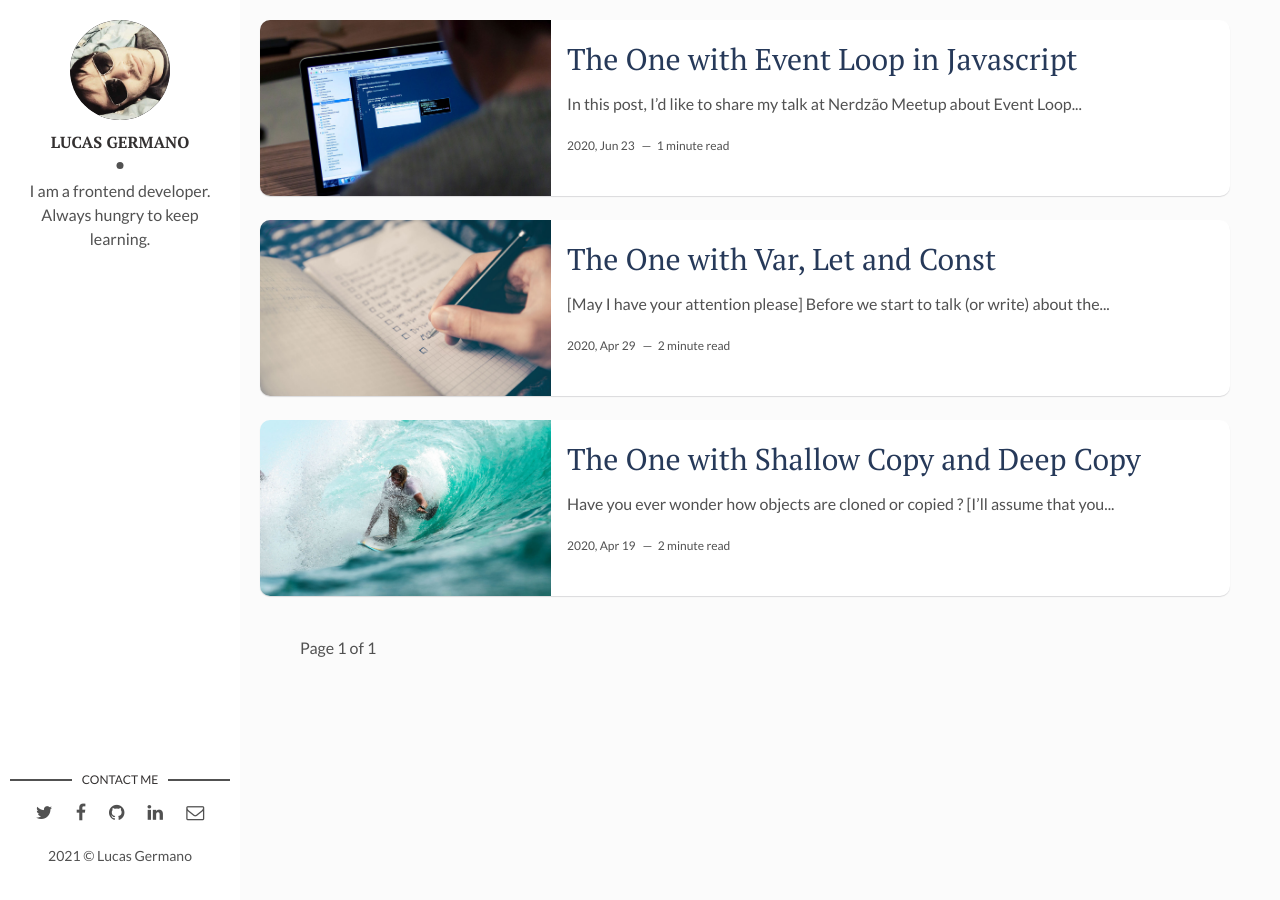
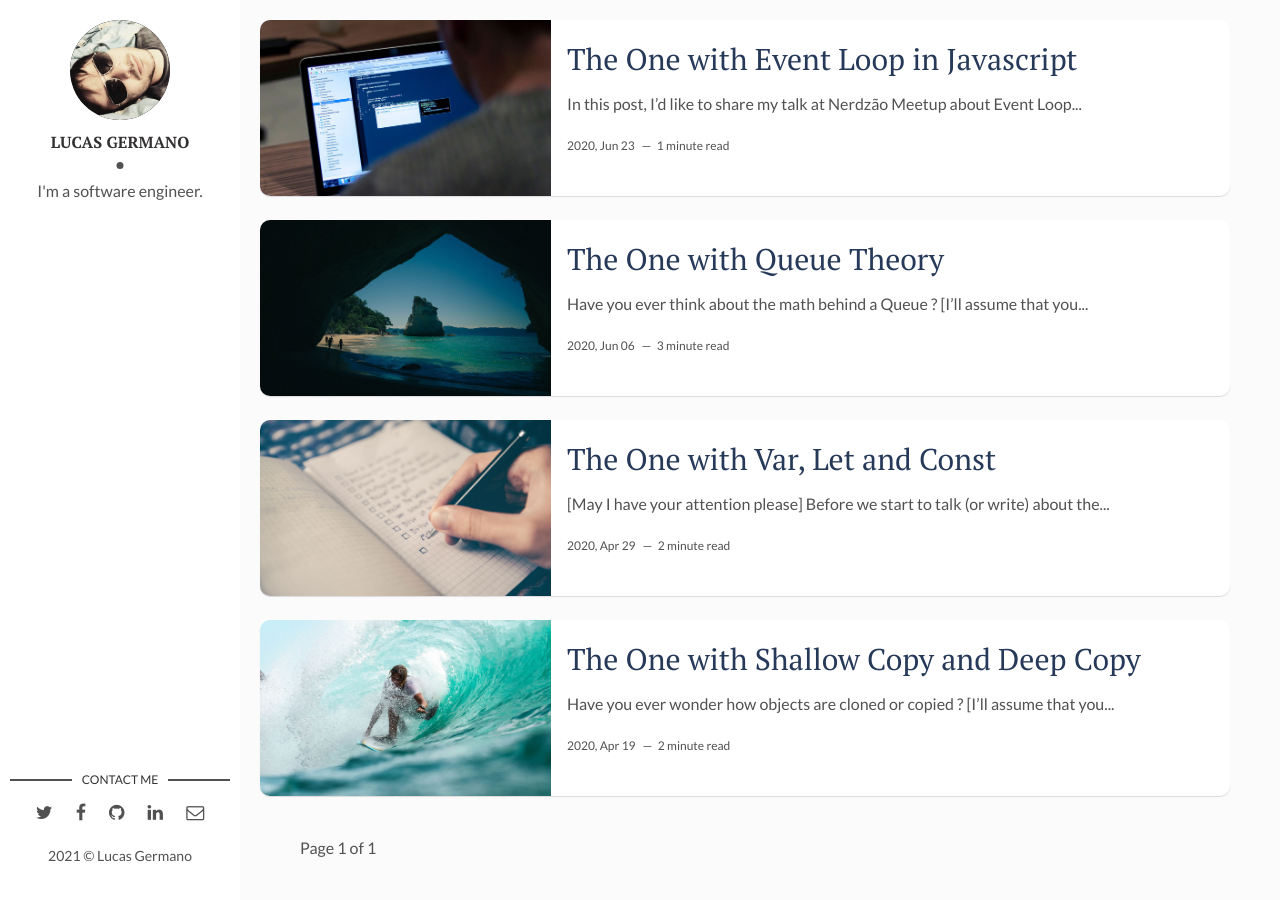
Before and after one commit to LucasSan/lucassan.github.io, a Jekyll site: the page built from index.html, in a window 1280 px wide. Built offline with Jekyll 4.4.1, drawn with Linux system fonts in a browser that asks for light colours; the list of posts is cut into pages by our own code; some of the changed lines change nothing that is shown.

Commit message:
new post

````diff
--- a/_config.yml
+++ b/_config.yml
@@ -9,7 +9,7 @@ site-twitter: #if your site has a twitter account, enter it here
 # Author Settings
 author: Lucas Germano # add your name
 author-img: IMG_20161228_225050.jpg # add your photo
-about-author: I am a frontend developer. Always hungry to keep learning. # add description
+about-author: I'm a software engineer. # add description
 social-twitter: luke_germano # add your Twitter handle
 social-facebook: lucas.germano.376 # add your Facebook handle
 social-github: lucassan # add your Github handle
--- /dev/null
+++ b/_posts/2020-06-06-queue-theory.markdown
@@ -0,0 +1,163 @@
+---
+layout: post
+title: The One with Queue Theory
+date: 2020-06-06 15:07:00 +0300
+description: You’ll find this post in your `_posts` directory. Go ahead and edit it and re-build the site to see your changes. # Add post description (optional)
+img: we-in-rest.jpg # Add image post (optional)
+fig-caption: # Add figcaption (optional)
+tags: [Javascript]
+---
+
+Have you ever think about the math behind a Queue ?
+
+*[I'll assume that you said no, that's why I'm posting this]*
+
+So, let's talk a little bit about the Queue Theory
+
+*[Drumrolls begin]*
+
+## What its a Queue ?
+Its basically a line, or a sequence of anything, awaiting their turn to be attended ot preceed.
+
+### Examples of Queues
+- Shoppers in a checkout line
+- Patients in a waiting room
+- Lines to use the toilets
+- Lines to use ATM's
+
+## So, whats the deal of Queue Theory ?
+Queue Theory is the study of the movement of things through a line, which can be used to design services.
+
+The goal is to reduce its adverse impact to "Tolerable" levels
+
+## Characteristics
+- Arrival distribution
+- Departure distribution
+- Service channels
+- Service discipline
+- Maximum number of customers allowed in the system
+- Calling source
+
+### Examples
+A checkin in an airport, where the employee of the Airline is the server.
+
+**Service Time:** Amount of time that the employee would take to serve you.
+**Arrival distribution:** Poisson distribution (Markov)
+**Queue size:** Can be finite or infinite
+**Queue discipline:**
+  - FCFS (First Come, First Served)
+  - LCFS (Last Come, First Served)
+  - Service in Random Order (SRO)
+  - General Service Disciplie (GD)
+  - Priority (P)
+
+### Attitude
+- **Jockeying:** When the customer enter one line and then switches to a different one in an effort to reduce the waiting line
+- **Balking:** The customer decides to not enter the waiting line
+- **Reneging:** The customer enter the line but decides to leave before being served
+
+### Kendall Notation
+
+```(a/b/c) : (d/e/f)```
+
+a: Arrival distribution
+  - *M = Poisson arrival*
+  - *D = Deterministic arrival*
+  - *Ek = Erlangian/Gamma arrival*
+  - *GI = General Independent distribution*
+  - *G = General distribution*
+b: Departure Distribution
+c: Services Channels
+  - *Number of servers*
+d: Services Disciplines
+  - *FCFS - LCFS - SRO - GD*
+e: Maximum number of customers allowed in the system
+  - *finite or infinite*
+f: Calling source
+  - *finite or infinte*
+
+### Symbols
+- ƛ
+  *Arrival rate*
+- 𝜇
+  *Service rate per busy server*
+  ⍴: ƛ / 𝜇
+  *Utilization factor*
+- n
+  *Number of units in the system*
+- Pn(t)
+  *Probability of exactly n customers in the system at time t*
+- Pn
+  *Probability of exactly n customers in the system*
+- c
+  *Number of parallel servers*
+- Ws
+  *Expected waiting time per customer in the system*
+- Wq
+  *Expected waiting time per customer in the queue*
+- Ls
+  *Expected number of customers in the system*
+- Lq
+  *Expected number of customers in the queue*
+
+### Exercise
+A Checkin flow of an airline company has one employee which can serve 6 customers per hour. Customers arrive at the airline company at a rate of 10 per hour which is exponentially distributed.
+
+(a/b/c) : (d/e/f)
+(M/M/1) : (FCFS / infinite / infinite)
+M: distributed (Markov)
+M: distributed (Markov)
+1: we have only one employee, so 1
+FCFS: First Come, First Served
+infinite: entire population
+
+**ƛ = Arrival rate**
+```
+10 customers / 60 mins
+= 1 customer / 6 min
+(1 customer arrive every 6 min)
+```
+
+**𝜇 = Service rate per busy server**
+```
+6 customers / 60 min
+= 1 customers / 10 min
+(1 customer would be served for 10 min)
+```
+
+**Utilization factor**
+```
+⍴ = ƛ / 𝜇
+0.60
+(60%)
+```
+
+**Ws: Expected waiting time per customer in the system**
+```
+(1 / 𝜇 - ƛ)
+= (1 / 10 - 6)
+= 0.25 hrs (15 min)
+```
+
+**Wq: Expected waiting time per customer in the queue**
+```
+(ƛ / 𝜇(𝜇 - ƛ))
+= (6 / 10(10 - 6))
+= 0.15 hrs
+```
+
+**Ls: Expected number of customers in the system**
+```
+(ƛ / (𝜇 - ƛ))
+= (6 / (10 - 6))
+= 2 customers
+```
+
+**Lq: Expected number of customers in the queue**
+```
+(ƛ*ƛ / 𝜇(𝜇 - ƛ))
+= (36 / 10(10 - 6))
+= 1 customer
+```
+
+*Any questions, opinions or insults !? ;)*
````
